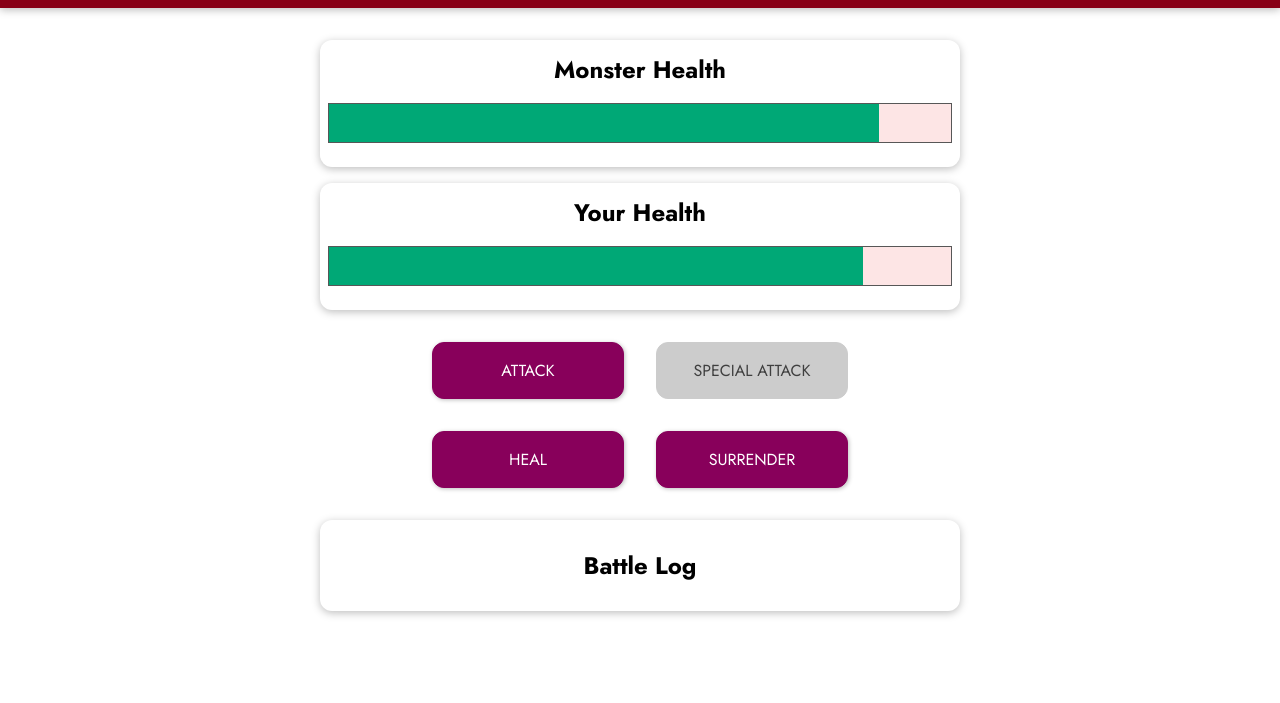
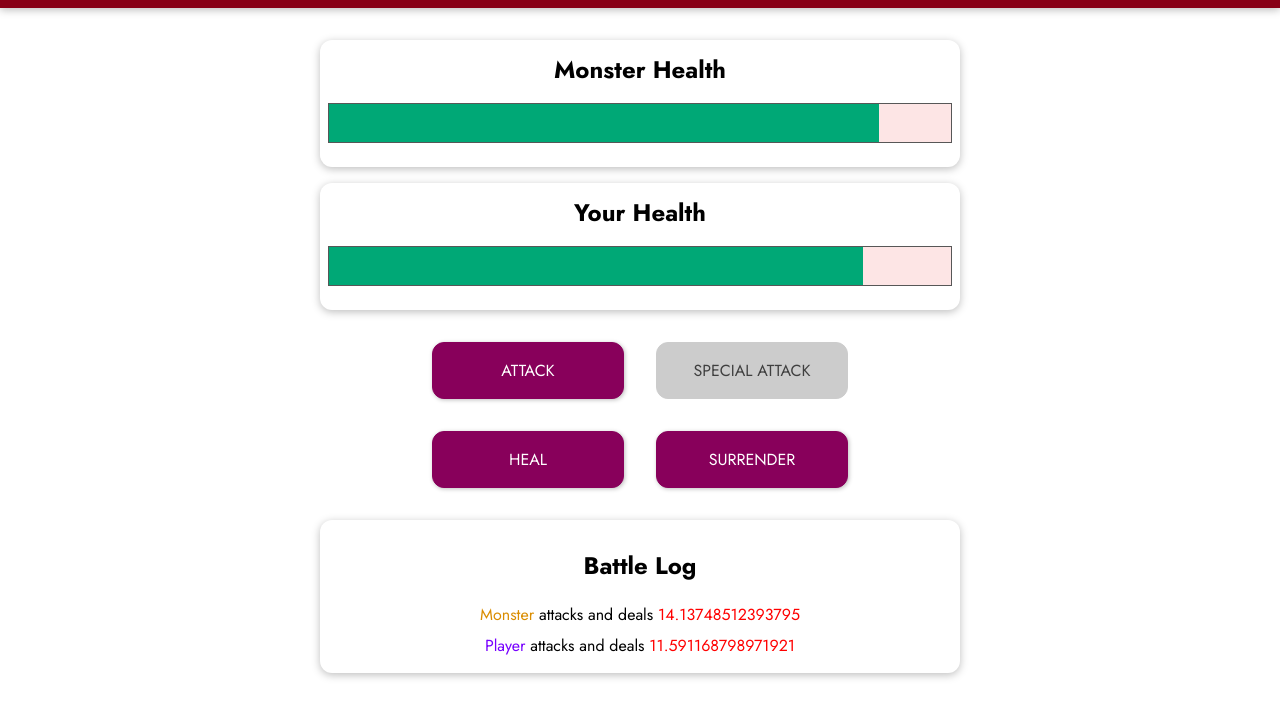
Before and after one commit to elvan/monster-slayer-game-vue-example, a plain HTML site: page index.html in a window 1280 px wide. Both pictures are taken after a click on the button "ATTACK". Shown: the part 97-800 px from the top of the page. Drawn offline with nearby package versions, Linux system fonts and the light colour scheme.

Commit message:
adding a battle log

```diff
--- a/app.js
+++ b/app.js
@@ -8,7 +8,8 @@ const app = Vue.createApp({
       playerHealth: 100,
       monsterHealth: 100,
       currentRound: 0,
-      winner: null
+      winner: null,
+      logMessages: []
     };
   },
 
@@ -19,6 +20,7 @@ const app = Vue.createApp({
           width: '0%'
         };
       }
+
       return {
         width: this.monsterHealth + '%'
       };
@@ -30,6 +32,7 @@ const app = Vue.createApp({
           width: '0%'
         };
       }
+
       return {
         width: this.playerHealth + '%'
       };
@@ -61,31 +64,42 @@ const app = Vue.createApp({
   methods: {
     attackMonster() {
       this.currentRound++;
+
       const attackValue = getRandomValue(5, 12);
       this.monsterHealth -= attackValue;
+
+      this.addLogMessage('player', 'attack', attackValue);
       this.attackPlayer();
     },
 
     attackPlayer() {
       const attackValue = getRandomValue(8, 15);
       this.playerHealth -= attackValue;
+
+      this.addLogMessage('monster', 'attack', attackValue);
     },
 
     specialAttackMonster() {
       this.currentRound++;
+
       const attackValue = getRandomValue(10, 25);
       this.monsterHealth -= attackValue;
+
+      this.addLogMessage('player', 'attack', attackValue);
       this.attackPlayer();
     },
 
     healPlayer() {
       this.currentRound++;
       const healValue = getRandomValue(8, 20);
+
       if (this.playerHealth + healValue >= 100) {
         this.playerHealth = 100;
       } else {
         this.playerHealth += healValue;
       }
+
+      this.addLogMessage('player', 'heal', healValue);
       this.attackPlayer();
     },
 
@@ -94,10 +108,19 @@ const app = Vue.createApp({
       this.monsterHealth = 100;
       this.currentRound = 0;
       this.winner = null;
+      this.logMessages = [];
     },
 
     surrender() {
       this.winner = 'monster';
+    },
+
+    addLogMessage(who, what, value) {
+      this.logMessages.unshift({
+        actionBy: who,
+        actionType: what,
+        actionValue: value
+      });
     }
   }
 });
--- a/index.html
+++ b/index.html
@@ -46,7 +46,25 @@
       </section>
       <section id="log" class="container">
         <h2>Battle Log</h2>
-        <ul></ul>
+        <ul>
+          <li v-for="message in logMessages">
+            <span
+              :class="{
+              'log--player': message.actionBy === 'player',
+              'log--monster': message.actionBy === 'monster'
+            }"
+              >{{ message.actionBy === 'player' ? 'Player' : 'Monster' }}</span
+            >
+            <span v-if="message.actionType === 'heal'">
+              heals himself for
+              <span class="log--heal">{{ message.actionValue }}</span>
+            </span>
+            <span v-else>
+              attacks and deals
+              <span class="log--damage"> {{ message.actionValue }}</span>
+            </span>
+          </li>
+        </ul>
       </section>
     </div>
   </body>
```
